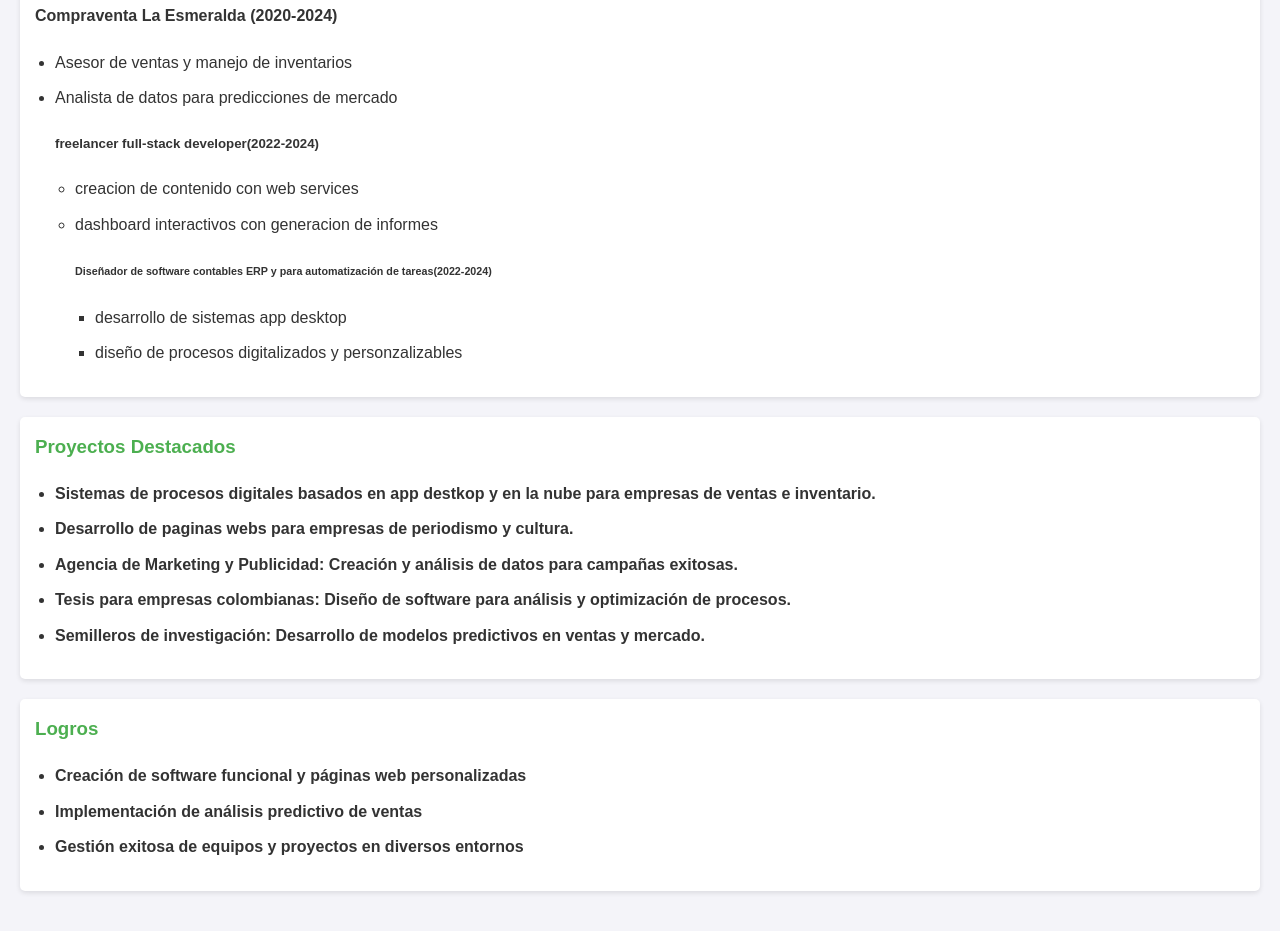
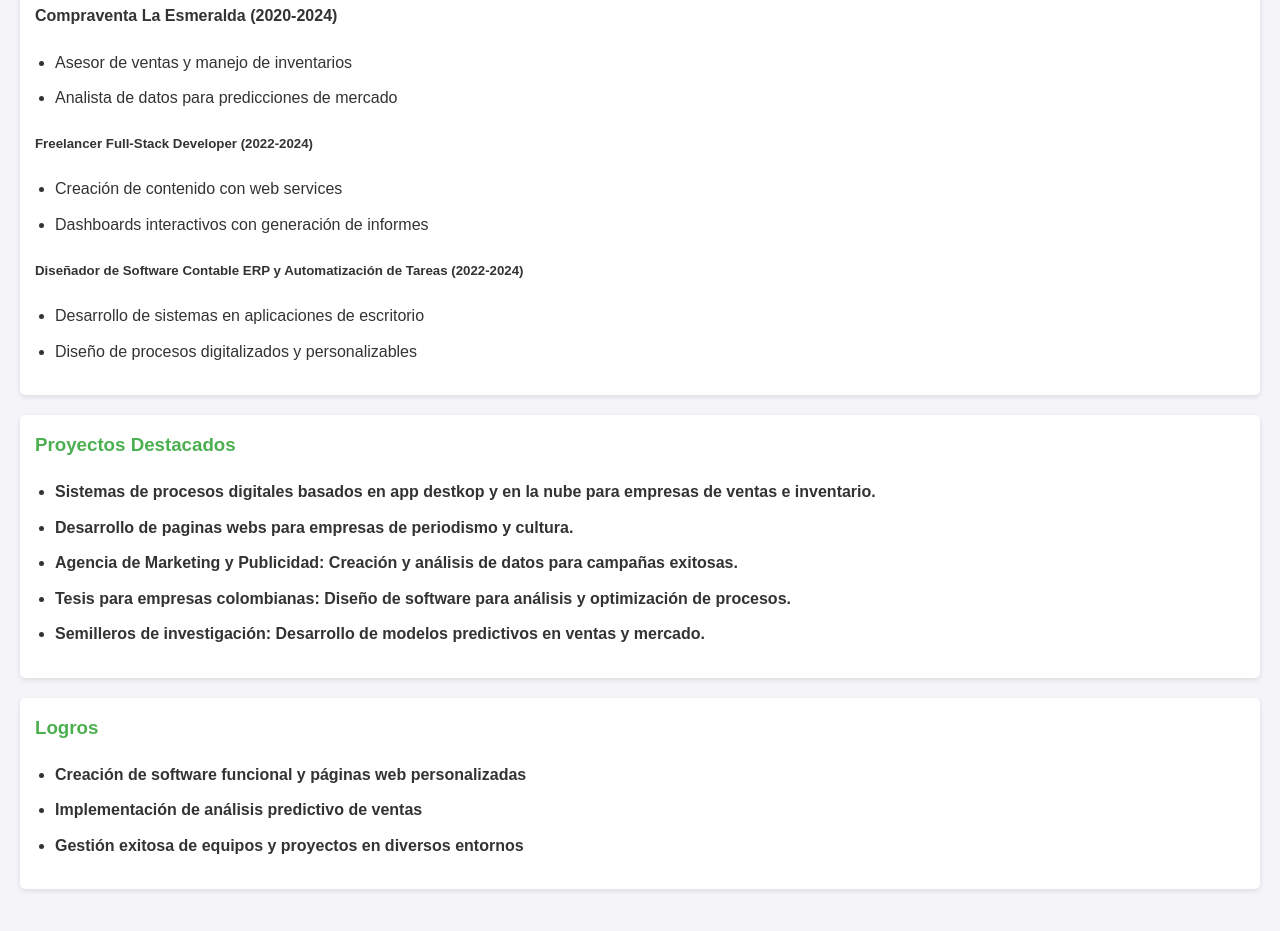
Before and after one commit to overlink1998/portfolio-victor-merino, a plain HTML site: page index.html in a window 1280 px wide. Shown: the part 794-1725 px from the top of the page. Drawn offline with Linux system fonts and the light colour scheme.

Commit message:
Update index.html

```diff
--- a/index.html
+++ b/index.html
@@ -41,22 +41,26 @@ r<!DOCTYPE html>
 
        <section id="experiencia">
         <h3>Experiencia</h3>
+
+        <!-- Experiencia 1 -->
         <h4>Compraventa La Esmeralda (2020-2024)</h4>
         <ul>
             <li>Asesor de ventas y manejo de inventarios</li>
             <li>Analista de datos para predicciones de mercado</li>
+        </ul>
 
-            <h5>freelancer full-stack developer(2022-2024)</h6>
+        <!-- Experiencia 2 -->
+        <h5>Freelancer Full-Stack Developer (2022-2024)</h5>
         <ul>
-                <li>creacion de contenido con web services</li>
-                <li>dashboard interactivos con generacion de informes</li>
+            <li>Creación de contenido con web services</li>
+            <li>Dashboards interactivos con generación de informes</li>
+        </ul>
 
-            <h6>Diseñador de software contables ERP y para automatización de tareas(2022-2024)</h6>
+        <!-- Experiencia 3 -->
+        <h5>Diseñador de Software Contable ERP y Automatización de Tareas (2022-2024)</h5>
         <ul>
-                <li>desarrollo de sistemas app desktop</li>
-                <li>diseño de procesos digitalizados y personzalizables</li>
-
-
+            <li>Desarrollo de sistemas en aplicaciones de escritorio</li>
+            <li>Diseño de procesos digitalizados y personalizables</li>
         </ul>
     </section>
 
```
Lines whose indentation alone changed are shown as unchanged.
